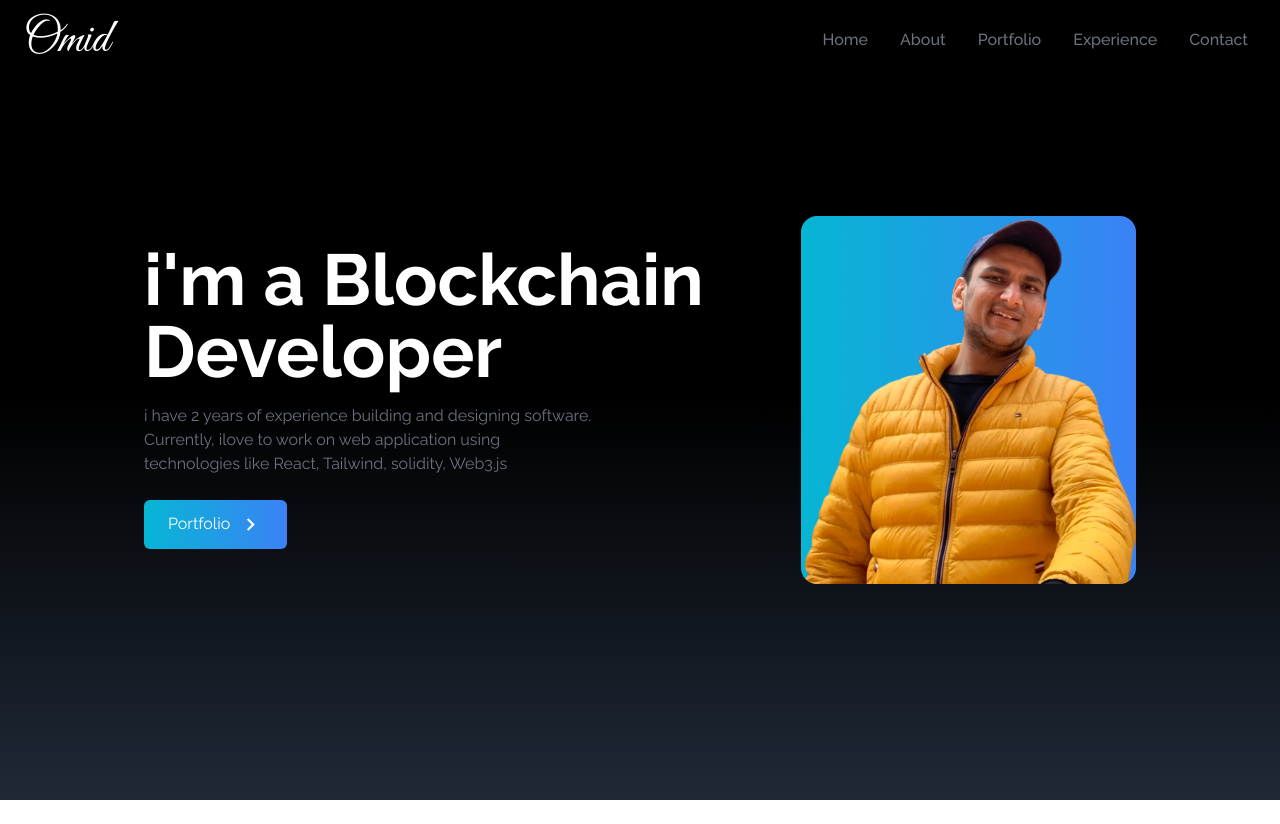
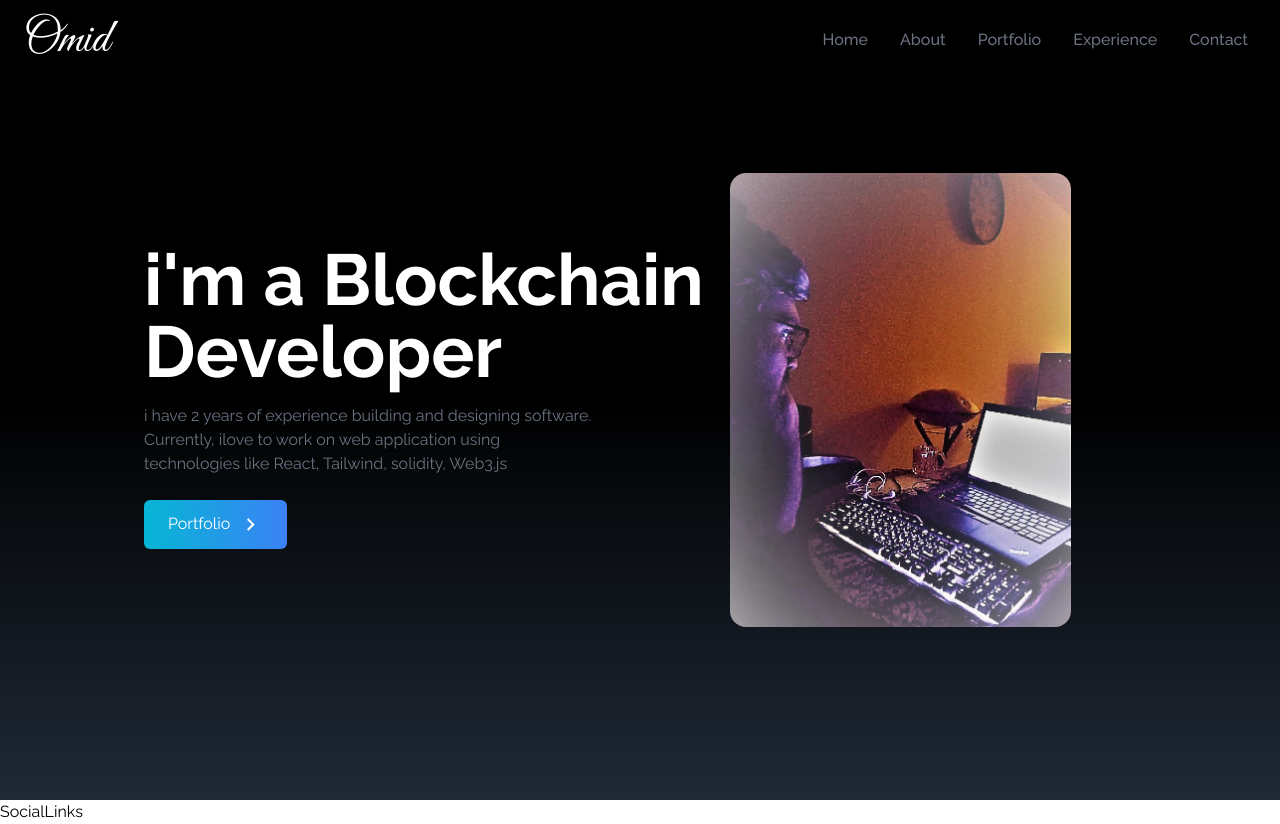
Before and after one commit to atroopa/React_portfolio_two, a React (Create React App) app: page / in a window 1280 px wide. Before the commit the page ends 800 px from the top, so only its background shows below. Built offline with nearby package versions, Linux system fonts and the light colour scheme.

Commit message:
change app.js to app.jsx

```diff
--- a/src/App.js
+++ b/src/App.jsx
@@ -1,5 +1,6 @@
 import Home from './components/Home.jsx';
 import NavBar from './components/NavBar.jsx';
+import SocialLinks from './components/SocialLinks.jsx';
 
 function App() {
   return (
@@ -7,6 +8,7 @@ function App() {
 
       <NavBar/>
       <Home/>
+      <SocialLinks/>
 
     </div>
   );
--- a/src/components/Home.jsx
+++ b/src/components/Home.jsx
@@ -1,5 +1,5 @@
 import React from 'react';
-import HeroImage from '../assets/heroImage.png';
+import HeroImage from '../assets/heroImage.jpeg';
 import {MdOutlineKeyboardArrowRight} from  'react-icons/md';
 
 const Home = () => {
@@ -33,7 +33,7 @@ const Home = () => {
               </div>
         </div>
             <div>
-                    <img src={HeroImage} alt='My Profile' className='rounded-2xl mx-auto w-2/3 md:w-full ' />
+                    <img src={HeroImage} alt='My Profile' className='rounded-2xl  ml-5 mx-auto w-2/3 md:w-4/5 ' />
                   </div>
             </div>
     </div>
```
Also changed, not shown: src/assets/heroImage.jpeg (added).
